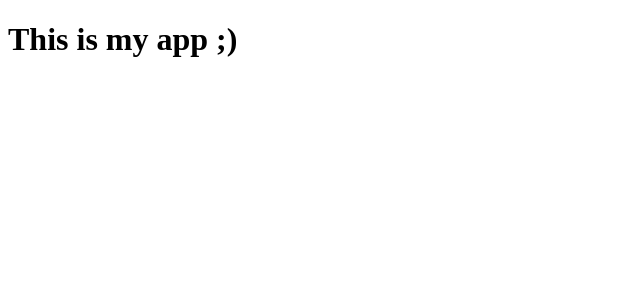
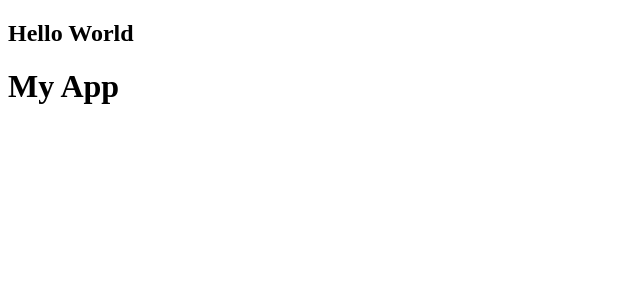
Before and after one commit to stone-com/feedback-app-react, a React (Create React App) app: page / in a window 1280 px wide. Shown: the top 300 px of the page, without its empty margins (0-640 px from the left). Built offline with nearby package versions, Linux system fonts and the light colour scheme.

Commit message:
Starting header component

```diff
--- a/src/App.js
+++ b/src/App.js
@@ -1,5 +1,13 @@
+import Header from './components/Header';
 const App = () => {
-  return <h1>This is my app ;)</h1>;
+  return (
+    <>
+      <Header text='Hello World'/>
+      <div className='container'>
+        <h1>My App</h1>
+      </div>
+    </>
+  );
 };
 
 export default App;
--- /dev/null
+++ b/src/components/Header.jsx
@@ -0,0 +1,11 @@
+const Header = ({ text }) => {
+  return (
+    <header>
+      <div className='container'>
+        <h2>{text}</h2>
+      </div>
+    </header>
+  );
+};
+
+export default Header;
--- a/src/index.js
+++ b/src/index.js
@@ -1,11 +1,12 @@
 import React from 'react';
-import ReactDOM from 'react-dom';
+import { createRoot } from 'react-dom/client';
 import './index.css';
 import App from './App';
 
-ReactDOM.render(
+const container = document.getElementById('root');
+const root = createRoot(container);
+root.render(
   <React.StrictMode>
     <App />
-  </React.StrictMode>,
-  document.getElementById('root')
+  </React.StrictMode>
 );
```
